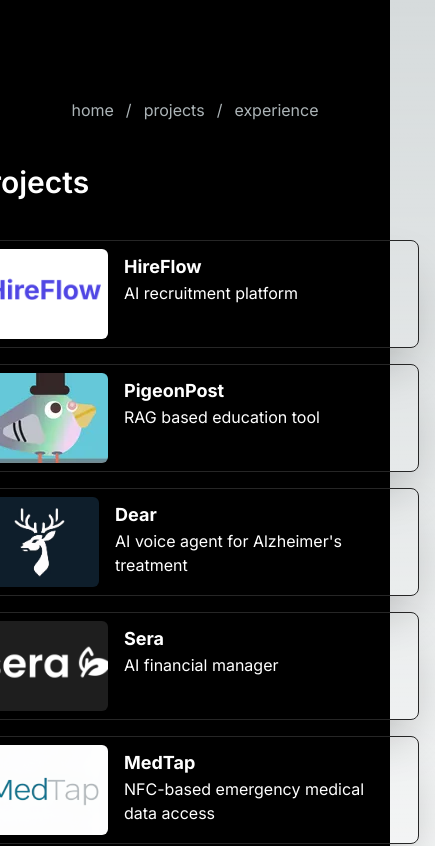
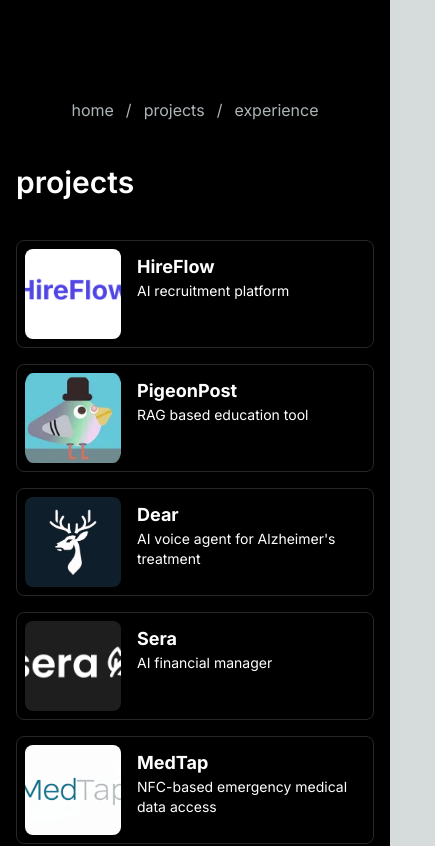
Before and after one commit to k-kochhar/portfolio, a Next.js app: page /projects in a window 390 px wide. Shown: the top 846 px of the page, 435 px wide, since content can reach past the window. Built offline with nearby package versions, Linux system fonts and the light colour scheme.

Commit message:
[fix] mobile friendliness

```diff
--- a/app/experience/ExpCard.js
+++ b/app/experience/ExpCard.js
@@ -9,7 +9,7 @@ import { useState } from "react";
 export default function ExpCard({ data }) {
     const [isExpanded, setIsExpanded] = useState(false);
     return (
-        <div className="text-white w-[448px] min-h-[90px] shadow-2xl rounded-lg transition-all p-2 pr-4 duration-300 ease-in-out border border-neutral-800 hover:border-white">
+        <div className="text-white w-full sm:w-[448px] min-h-[90px] shadow-2xl rounded-lg transition-all p-2 pr-4 duration-300 ease-in-out border border-neutral-800 hover:border-white">
 			{/* Static content */}
 			<div
 				className="flex overflow-hidden cursor-pointer h-[90px]"
@@ -20,11 +20,11 @@ export default function ExpCard({ data }) {
 					alt="Project Thumbnail"
 					width={96}
 					height={60}
-					className="object-cover rounded-md w-32 h-18"
+					className="object-cover rounded-lg w-24 sm:w-32 h-18"
 				/>
-				<div className="pl-4 p-1">
+				<div className="pl-4 p-1 flex-1">
 					<h2 className="text-lg text-white font-bold truncate">{data.title}</h2>
-					<h2 className="text-md line-clamp-2">{data.short}</h2>
+					<h2 className="text-sm sm:text-md line-clamp-2">{data.short}</h2>
 				</div>
 			</div>
 
@@ -48,7 +48,7 @@ export default function ExpCard({ data }) {
 								<li key={index}>{technology}</li>
 							))}
 						</ul>
-						<div className="flex items-end justify-between mt-4">
+						<div className="flex flex-col sm:flex-row sm:items-end sm:justify-between gap-2 mt-4">
 							{data.project_link && (
 								<Link href={data.project_link}>
 									<i className="fas fa-external-link-alt"></i> View Project
--- a/app/projects/ProjectCard.js
+++ b/app/projects/ProjectCard.js
@@ -9,7 +9,7 @@ export default function ProjectCard({ data }) {
 	const [isExpanded, setIsExpanded] = useState(false);
 
 	return (
-		<div className="text-white w-[448px] min-h-[90px] shadow-2xl rounded-lg transition-all p-2 pr-4 duration-300 ease-in-out border border-neutral-800 hover:border-white">
+		<div className="text-white w-full sm:w-[500px] min-h-[90px] shadow-2xl rounded-lg transition-all p-2 pr-4 duration-300 ease-in-out border border-neutral-800 hover:border-white">
 			{/* Static content */}
 			<div
 				className="flex overflow-hidden cursor-pointer h-[90px]"
@@ -20,11 +20,11 @@ export default function ProjectCard({ data }) {
 					alt="Project Thumbnail"
 					width={96}
 					height={60}
-					className="object-cover rounded-md w-32 h-18"
+					className="object-cover rounded-lg w-24 sm:w-32 h-18"
 				/>
-				<div className="pl-4 p-1">
+				<div className="pl-4 p-1 flex-1">
 					<h2 className="text-lg text-white font-bold truncate">{data.title}</h2>
-					<h2 className="text-md line-clamp-2">{data.short}</h2>
+					<h2 className="text-sm sm:text-md line-clamp-2">{data.short}</h2>
 				</div>
 			</div>
 
@@ -48,7 +48,7 @@ export default function ProjectCard({ data }) {
 								<li key={index}>{technology}</li>
 							))}
 						</ul>
-						<div className="flex items-end justify-between mt-4">
+						<div className="flex flex-col sm:flex-row sm:items-end sm:justify-between gap-2 mt-4">
 							{data.project_link && (
 								<Link href={data.project_link}>
 									<i className="fas fa-external-link-alt"></i> View Project
```
